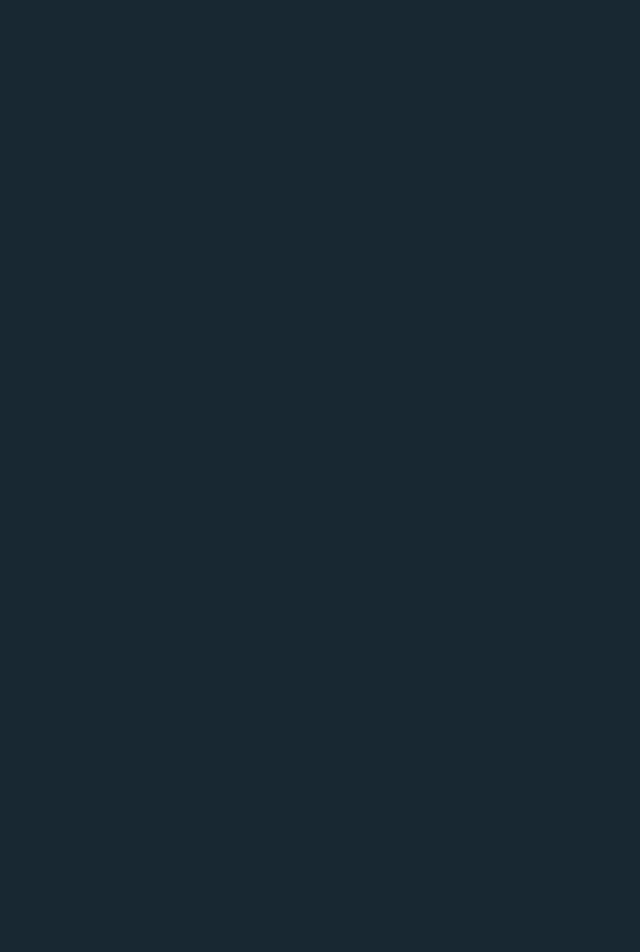
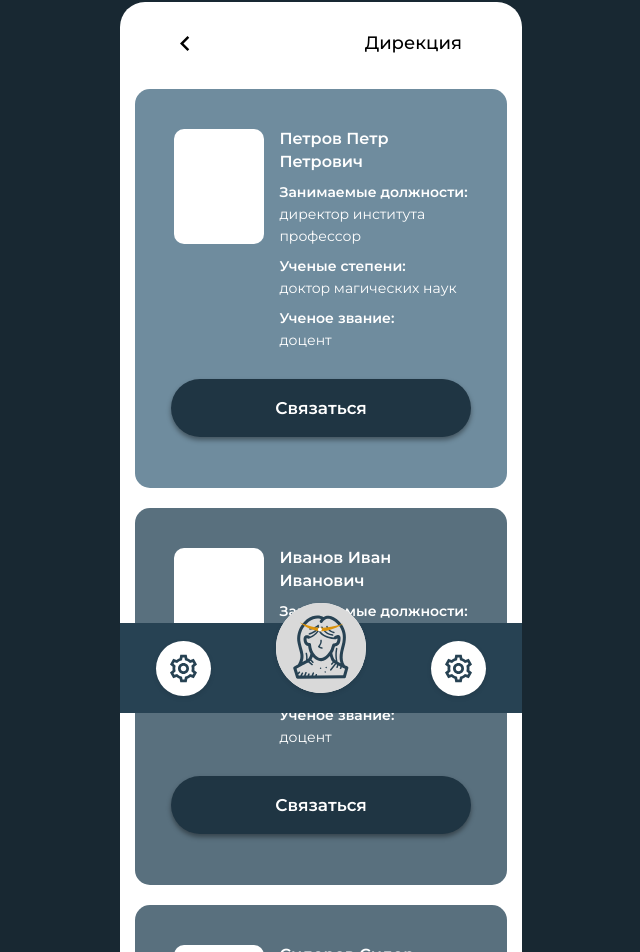
Before and after one commit to aver1ch/max-stud-bot, a React (Vite) app in the folder frontend/: page /directorate in a window 1280 px wide. Before the commit this address had no page. Shown: the part 87-1039 px from the top of the page, without its empty margins (319-959 px from the left). Before the commit the page ends 800 px from the top, so only its background shows below. Built offline with nearby package versions, Linux system fonts and the light colour scheme.

Commit message:
directorate page

```diff
--- a/frontend/src/App.jsx
+++ b/frontend/src/App.jsx
@@ -10,6 +10,7 @@ import Schedule from "./pages/University/Schedule/Schedule.jsx"
 import Dormitory from "./pages/Dormitory/Dormitory.jsx";
 import MainInfo from "./pages/Dormitory/MainInfo/MainInfo.jsx";
 import GradeBook from "./pages/University/GradeBook/GradeBook.jsx";
+import Directorate from "./pages/University/Directorate/Directorate.jsx"
 
 function App() {
   return (
@@ -26,6 +27,7 @@ function App() {
         <Route path="/dormitory" element={<Dormitory />} />
         <Route path="/maininfo" element={<MainInfo />} />
         <Route path="/gradebook" element={<GradeBook />} />
+        <Route path="/directorate" element={<Directorate />} />
       </Routes>
     </Router>
   );
--- a/frontend/src/components/Button/Button.css
+++ b/frontend/src/components/Button/Button.css
@@ -8,8 +8,6 @@
   border-radius: 75px;
   transition: all 0.2s;
   color: white;
-    animation-name: up;
-    animation-duration: 1s;
   box-shadow: 0 3px 5px rgba(0, 0, 0, 0.4);
 }
 
--- /dev/null
+++ b/frontend/src/pages/University/Directorate/Directorate.css
@@ -0,0 +1,66 @@
+/* Общий стиль всех боксов */
+.directorate-box {
+  width: calc(100% - 30px);
+  max-width: 402px;
+  padding: 40px 15px;
+  border-radius: 15px;
+  margin-top: 20px;
+}
+
+.primary-box {
+  display: flex;
+  flex-direction: column;
+  background-color: rgba(111, 140, 158, 1);
+}
+
+.secondary-box {
+  background-color: #59707e;
+}
+
+/* Квадрат под фото */
+.directorate-photo {
+  width: 90px;
+  height: 115px;
+  border-radius: 10px;
+  background-color: white;
+}
+
+.directorate-content {
+  display: flex;
+  justify-content: center;
+  gap: 15px;
+}
+
+.directorate-text {
+  display: flex;
+  flex-direction: column;
+  justify-content: center;
+  gap: 4px;
+}
+
+
+.white-text p {
+  color: white !important;
+}
+
+.d-name {
+  font-size: 16px;
+  font-weight: 600;
+}
+
+.d-section-title {
+  margin-top: 8px;
+  font-size: 14px;
+  font-weight: 600;
+}
+
+.d-info {
+  font-size: 14px;
+  font-weight: 400;
+}
+
+.directorate-btn-wrapper {
+  display: flex;
+  justify-content: center;
+  margin-top: 15px;
+}
--- /dev/null
+++ b/frontend/src/pages/University/Directorate/Directorate.jsx
@@ -0,0 +1,83 @@
+import HeaderNav from "../../../components/HeaderNav/HeaderNav";
+import Header from "../../../components/Header/Header";
+import MainContent from "../../../components/MainContent/MainContent";
+import Footer from "../../../components/Footer/Footer";
+import Button from "../../../components/Button/Button";
+import "./Directorate.css";
+
+function Directorate() {
+  return (
+    <div className="app-container">
+      <Header />
+      <div className="main-content-wrapper">
+        <MainContent>
+          <HeaderNav
+            text="Дирекция"
+            backTo="/university"
+            textColor="#000000ff"
+            iconColor="#000000ff"
+          />
+          <div className="directorate-box primary-box">
+            <div className="directorate-content">
+              <div className="directorate-photo"></div>
+              <div className="directorate-text white-text">
+                <p className="d-name">Петров Петр</p>
+                <p className="d-name">Петрович</p>
+                <p className="d-section-title">Занимаемые должности:</p>
+                <p className="d-info">директор института</p>
+                <p className="d-info">профессор</p>
+                <p className="d-section-title">Ученые степени:</p>
+                <p className="d-info">доктор магических наук</p>
+                <p className="d-section-title">Ученое звание:</p>
+                <p className="d-info">доцент</p>
+              </div>
+            </div>
+            <div className="directorate-btn-wrapper">
+              <Button text="Связаться" />
+            </div>
+          </div>
+          <div className="directorate-box secondary-box">
+            <div className="directorate-content">
+              <div className="directorate-photo"></div>
+              <div className="directorate-text white-text">
+                <p className="d-name">Иванов Иван</p>
+                <p className="d-name">Иванович</p>
+                <p className="d-section-title">Занимаемые должности:</p>
+                <p className="d-info">заместитель директора</p>
+                <p className="d-section-title">Ученые степени:</p>
+                <p className="d-info">кандидат наук</p>
+                <p className="d-section-title">Ученое звание:</p>
+                <p className="d-info">доцент</p>
+              </div>
+            </div>
+            <div className="directorate-btn-wrapper">
+              <Button text="Связаться" />
+            </div>
+          </div>
+          <div className="directorate-box secondary-box">
+            <div className="directorate-content">
+              <div className="directorate-photo"></div>
+
+              <div className="directorate-text white-text">
+                <p className="d-name">Сидоров Сидор</p>
+                <p className="d-name">Сидорович</p>
+                <p className="d-section-title">Занимаемые должности:</p>
+                <p className="d-info">старший преподаватель</p>
+                <p className="d-section-title">Ученые степени:</p>
+                <p className="d-info">магистр наук</p>
+                <p className="d-section-title">Ученое звание:</p>
+                <p className="d-info">преподаватель</p>
+              </div>
+            </div>
+            <div className="directorate-btn-wrapper">
+              <Button text="Подробнее" />
+            </div>
+          </div>
+        </MainContent>
+      </div>
+      <Footer />
+    </div>
+  );
+}
+
+export default Directorate;
--- a/frontend/src/pages/University/University.jsx
+++ b/frontend/src/pages/University/University.jsx
@@ -23,7 +23,7 @@ function University() {
           <Button text="Оплата обучения" className="university-btn"/>
           <Button text="Зачетная книжка" onClick={() => navigate("/gradebook")} className="university-btn" />
           <Button text="ПрофСоюз" className="university-btn"/>
-          <Button text="Дирекция" className="university-btn"/>
+          <Button text="Дирекция" onClick={() => navigate("/directorate")} className="university-btn"/>
         </MainContent>
       </div>
       <Footer />
```
Lines whose indentation alone changed are shown as unchanged.
